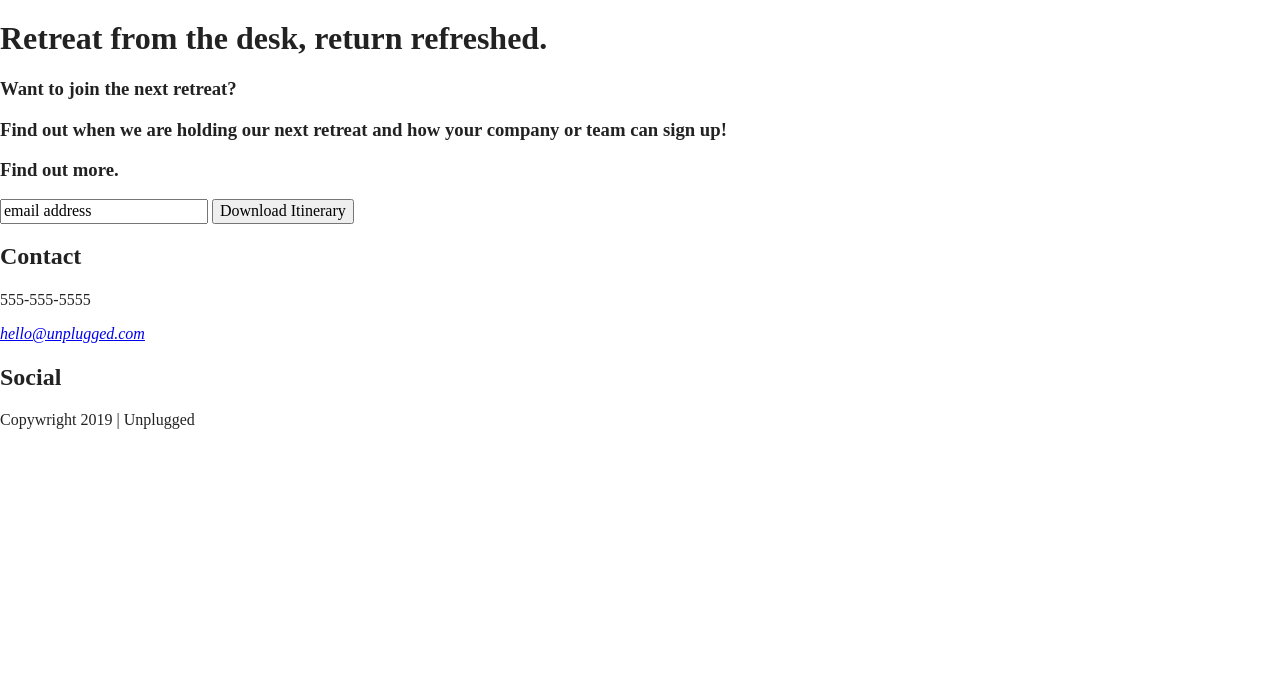
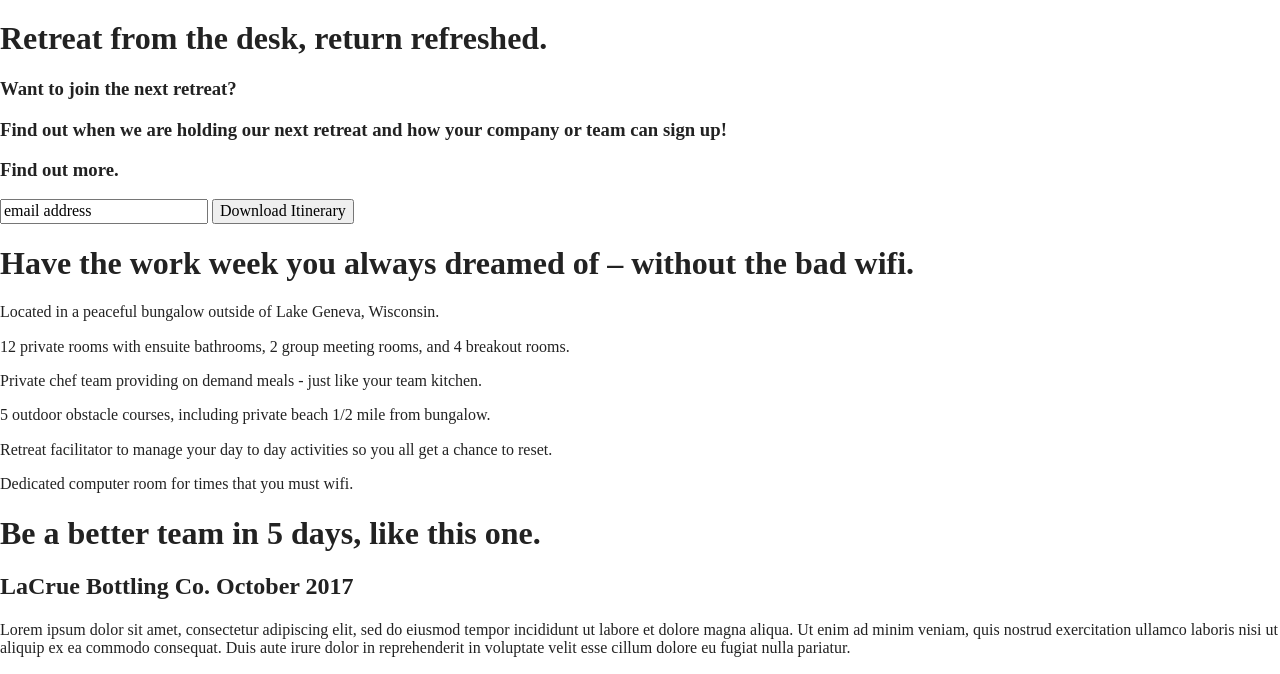
Before and after one commit to bengarris/unplugged-site, a website built with Parcel: page index.html in a window 1280 px wide. Shown: the part 110-784 px from the top of the page. Built offline with nearby package versions, Linux system fonts and the light colour scheme.

Commit message:
Finished code

```diff
--- a/index.html
+++ b/index.html
@@ -42,7 +42,7 @@
 
   <!--MAIN Wrapper-->
 <main>
-    <section class"hero-area">
+    <section class"hero-area"> <!-- HERO -->
       <div class="content-wrapper">
         <h1> Retreat from the desk, return refreshed.</h1>
       </div>
@@ -50,11 +50,11 @@
 
     <aside>
       <div class="content-wrapper">
-      <div class="form-description">
+        <div class="form-description">
         <h3> Want to join the next retreat?<h3>
           <p> Find out when we are holding our next retreat and how your company
             or team can sign up!</p>
-      </div>
+        </div>
 
       <div class="form">
         <h3>Find out more.</h3>
@@ -62,7 +62,64 @@
         <input type="button" value="Download Itinerary">
       </div>
     </div> <!-- Content Wrapper ENDS -->
-    </aside>
+  </aside> <!--Aside ENDS -->
+
+<section class="features">
+    <div class="content-wrapper"> <!-- FEATURES Content -->
+      <h1>Have the work week you always dreamed of – without the bad wifi.</h1>
+      <article>
+        <p class="fontawesome-icon"></p>
+        <p class="features-item-description"> Located in a peaceful bungalow outside
+          of Lake Geneva, Wisconsin.</p>
+      </article>
+
+      <article>
+        <p class="fontawesome-icon"></p>
+        <p class="features-item-description"> 12 private rooms with ensuite bathrooms,
+        2 group meeting rooms, and 4 breakout rooms.</p>
+      </article>
+
+      <article>
+        <p class="fontawesome-icon"></p>
+        <p class="features-item-description"> Private chef team providing on demand
+        meals - just like your team kitchen.</p>
+      </article>
+
+      <article>
+        <p class="fontawesome-icon"></p>
+        <p class="features-item-description"> 5 outdoor obstacle courses, including
+        private beach 1/2 mile from bungalow.</p>
+      </article>
+
+      <article>
+        <p class="fontawesome-icon"></p>
+        <p class="features-item-description"> Retreat facilitator to manage your day
+        to day activities so you all get a chance to reset.</p>
+      </article>
+
+      <article>
+        <p class="fontawesome-icon"></p>
+        <p class="features-item-description"> Dedicated computer room for times
+        that you must wifi.</p>
+      </article>
+    </div>
+</section>
+
+<section class="reviews">
+  <div class="content-wrapper">
+    <h1>Be a better team in 5 days, like this one.</h1>
+    <div class="lacrue">
+      <article>
+        <h2> LaCrue Bottling Co. October 2017</h2>
+        <p>Lorem ipsum dolor sit amet, consectetur adipiscing elit, sed do eiusmod
+          tempor incididunt ut labore et dolore magna aliqua. Ut enim ad minim veniam,
+          quis nostrud exercitation ullamco laboris nisi ut aliquip ex ea commodo consequat.
+          Duis aute irure dolor in reprehenderit in voluptate velit esse cillum dolore eu
+          fugiat nulla pariatur.</p>
+        </article>
+      </div> <!-- LACRUE END -->
+  </div> <!--CONTENT WRAPPER ENDS -->
+</section> <!--REVIEWS Section ENDS -->
 
 </main> <!-- Main Wrapper ENDS -->
 
```
